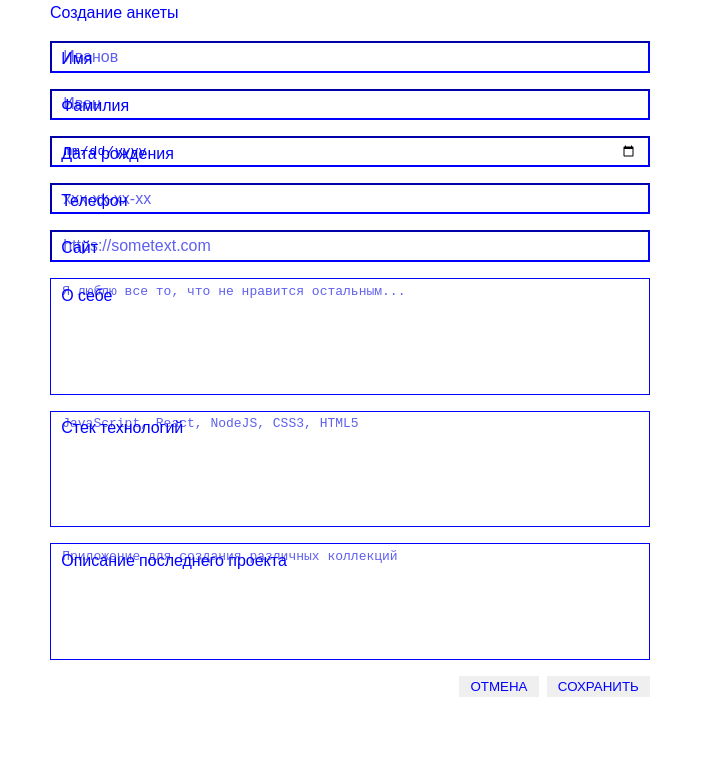
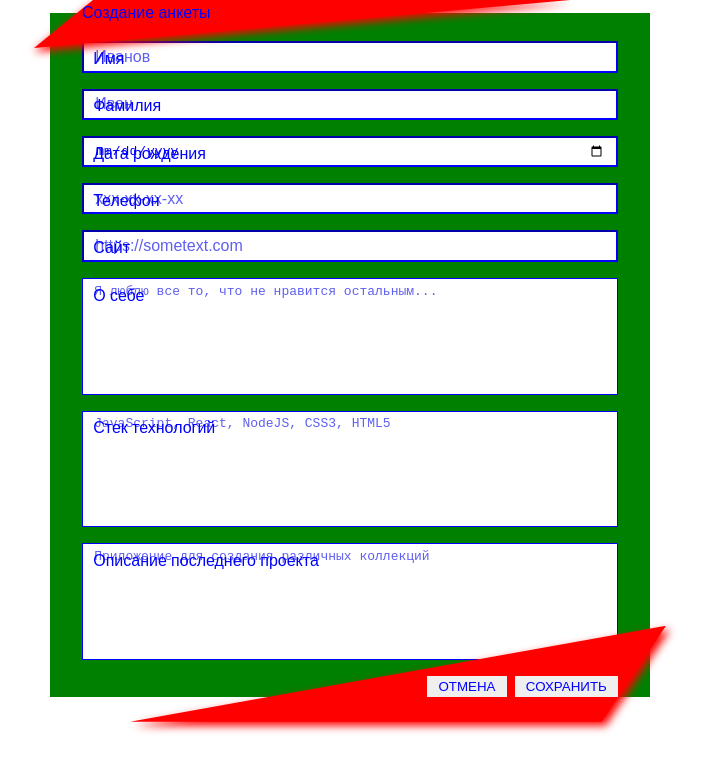
Before and after one commit to YauheniMel/questionnaire, a React (Create React App) app: page / in a window 1280 px wide. Shown: the top 772 px of the page, without its empty margins (290-995 px from the left). Built offline with nearby package versions, Linux system fonts and the light colour scheme; the HTML template or start-up script is replaced by a standard one.

Commit message:
feat: Add css pseudo elements

```diff
--- a/src/conponents/Form/Form.module.css
+++ b/src/conponents/Form/Form.module.css
@@ -4,9 +4,45 @@
   min-width: 300px;
   max-width: 600px;
   margin: auto;
+  background-color: green;
+  padding: 0 2rem;
+}
+
+.legend {
+  position: relative;
+  z-index: 4;
+  width: 100%;
+  filter: drop-shadow(0px 4px 4px red);
+}
+
+.legend::before {
+  content: '';
+  position: absolute;
+  left: -3rem;
+  width: inherit;
+  z-index: -1;
+  clip-path: polygon(11% 0 ,0 48%, 100% 0);
+  height: 100px;
+  shape-margin: 20px;
+  background-color: red;
 }
 
 .action {
+  position: relative;
   display: flex;
   justify-content: end;
+  filter: drop-shadow(4px 4px 4px red);
 }
+
+.action::before {
+  content: '';
+  position: absolute;
+  top: -50px;
+  right: -3rem;
+  width: 100%;
+  z-index: -1;
+  clip-path: polygon(0 48%,100% 0, 88% 48%);
+  height: 200px;
+  shape-margin: 20px;
+  background-color: red;
+}
```
